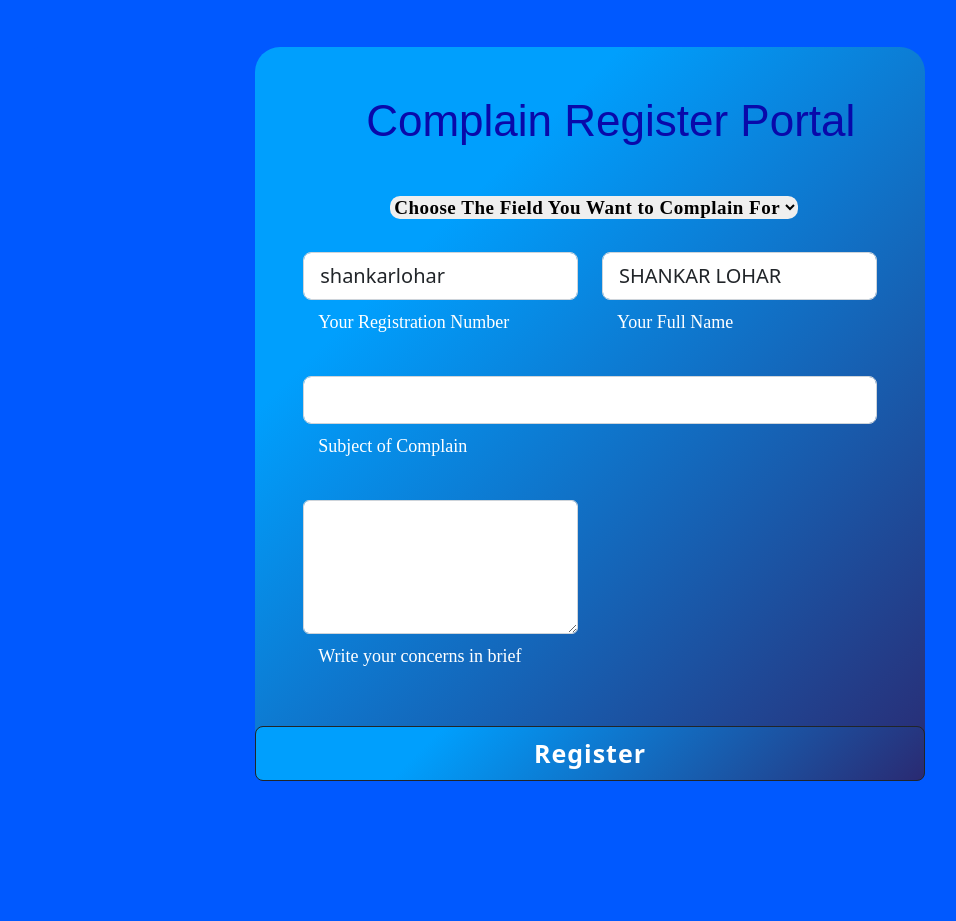
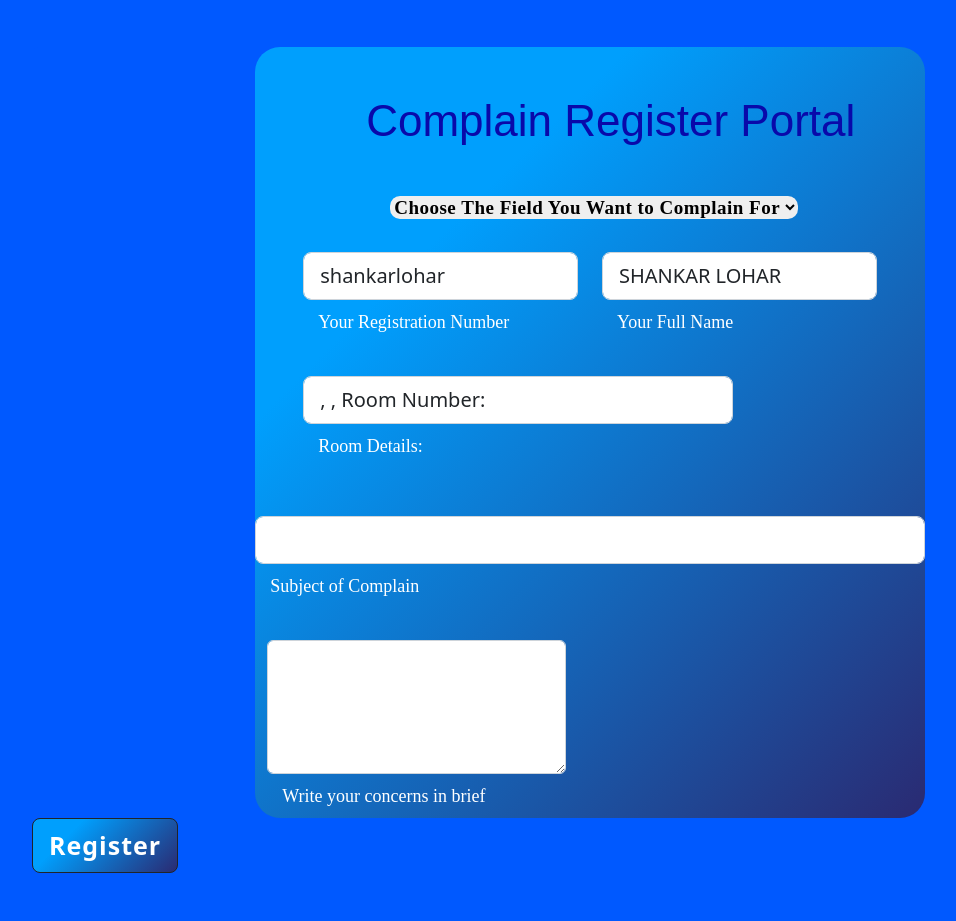
Before and after one commit to sureshkonar/vbcomplaints, a Django app: page /new_complain in a window 1280 px wide. Shown: the part 57-978 px from the top of the page, without its empty margins (50-1006 px from the left). Before the commit the page ends 838 px from the top, so only its background shows below. Run offline with Django 4.2, Linux system fonts and the light colour scheme; a user stored in the database is signed in; data comes from the database, SQL or seed files in the repository; both versions use the stored data as it was after the commit.

Commit message:
review one changes

```diff
--- a/home/models.py
+++ b/home/models.py
@@ -11,6 +11,7 @@
     desc = models.CharField(max_length=1000)
     date = models.DateTimeField()
     id = models.CharField(primary_key=True, max_length=100)
+    roomDetails = models.CharField(max_length=100)
     status = models.CharField(max_length=10, default='Pending', choices=[('Pending','Pending'),('Seen','Seen'),('Resolved','Resolved')])
     def __str__(self):
         return self.id
--- a/home/views.py
+++ b/home/views.py
@@ -39,6 +39,7 @@
         sub = request.POST.get('sub')
         desc = request.POST.get('desc')
         complainFor = request.POST.get('dropdown')
+        roomDetails = request.POST.get('roomDetails')
         date = datetime.now()
         complainDetails = Complain(
             fullname=fullname,
@@ -47,7 +48,8 @@
             sub=sub,
             desc=desc,
             date=date,
-            id = "VITBC" + regno + str(date.strftime("%d%m%Y%H%M%S"))
+            id="VITBC" + regno + str(date.strftime("%d%m%Y%H%M%S")),
+            roomDetails=roomDetails
         )
         complainDetails.save()
         messages.success(request, "Your Complain is successfully Submitted!")
--- a/templates/home.html
+++ b/templates/home.html
@@ -7,6 +7,7 @@
   <thead>
     <tr>
       <th style="border-bottom: 2px solid white;" scope="col">Complain Id</th>
+      <th style="border-bottom: 2px solid white;" scope="col">Hostel Details</th>
       <th style="border-bottom: 2px solid white;" scope="col">Complain For</th>
       <th style="border-bottom: 2px solid white;" scope="col">Subject</th>
       <th style="border-bottom: 2px solid white;" scope="col">Description</th>
@@ -17,6 +18,7 @@
   {% for complain in complains %}
     <tr>
       <th scope="row">{{complain.id}}</th>
+      <th >{{complain.roomDetails}}</th>
       <th >{{complain.complainFor}}</th>
       <td>{{complain.sub}}</td>
       <td>{{complain.desc}}</td>
--- a/templates/newcomplaint.html
+++ b/templates/newcomplaint.html
@@ -55,6 +55,20 @@
 
                     </div>
                   </div>
+
+                    <div >
+
+                      <div class="form-outline">
+                        <input type="text" id="form3v3Examplev3" name = "roomDetails" class="form-control form-control-lg w-75" value="{{user.account.hostelGender}}, {{user.account.hostelBlock}}, Room Number: {{user.account.roomNo}}" />
+                        <label style="color: white;font-family:gilroy;font-weight: 500;font-size: 18px;margin-top: 9px;margin-left: 15px;" class="form-label" for="form3v3Examplev3">Room Details: </label>
+                      </div>
+
+                    </div>
+
+
+                    </div>
+
+                  </div>
 {% endfor %}
                   <div class="mb-4 pb-2">
                     <div class="form-outline">
--- a/templates/supervisor.html
+++ b/templates/supervisor.html
@@ -15,6 +15,7 @@
   <thead>
     <tr>
       <th scope="col">Complain Id</th>
+        <th  scope="col">Hostel Details</th>
       <th scope="col">Complain For</th>
       <th scope="col">Subject</th>
       <th scope="col">Description</th>
@@ -29,6 +30,7 @@
       <th>
           <select name = "complainId"> <option hidden="hidden" value="{{complain.id}}">{{complain.id}}</option></select>
       </th>
+      <th >{{complain.roomDetails}}</th>
       <th >{{complain.complainFor}}</th>
       <td>{{complain.sub}}</td>
       <td>{{complain.desc}}</td>
```
Also changed, not shown: db.sqlite3, home/migrations/0013_complain_hostelblock_complain_hostelgender_and_more.py (added), home/migrations/0014_remove_complain_hostelblock_and_more.py (added).
